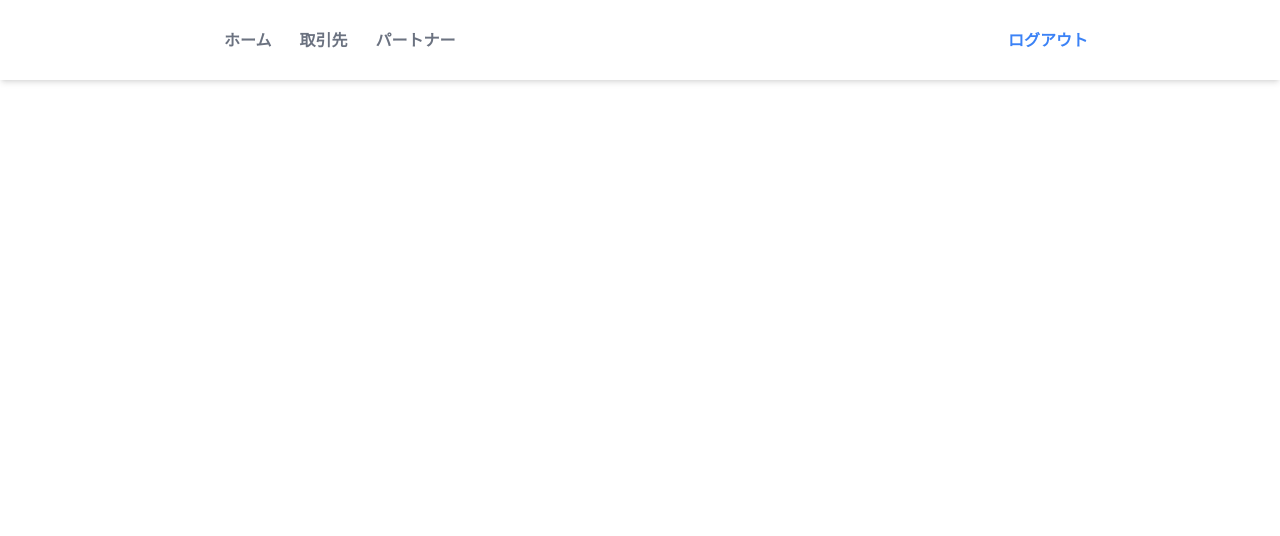
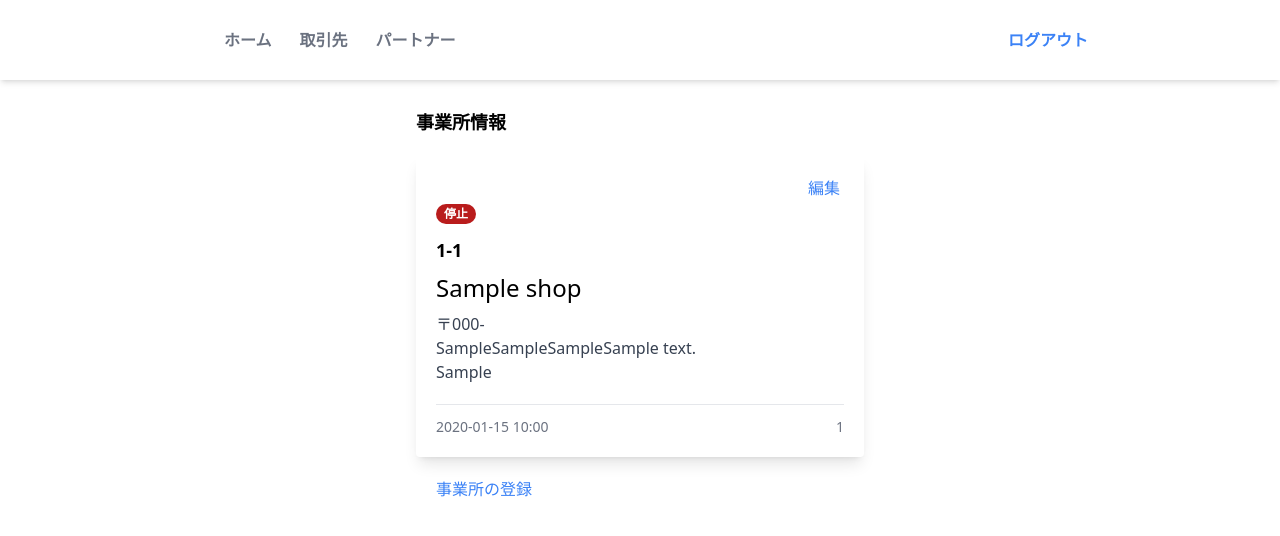
Before and after one commit to hayamakazuyuki/sf-mgmt, a Flask app: page /customer/1/1 in a window 1280 px wide. Shown: the top 536 px of the page. Run offline with Flask 2, Linux system fonts and the light colour scheme; tables that the repository leaves empty hold one stand-in row (values such as "Sample post"); some libraries are stand-ins or nearby versions.

Commit message:
shop profile added

```diff
--- a/sf/app/customer/views.py
+++ b/sf/app/customer/views.py
@@ -97,20 +97,30 @@
         bldg = request.form.get('bldg')
         registered_by = 1
 
-        shop = Shop(customer_id=customer_id, id=shop_id, shop_number=shop_number, name=name, zip=zip,
-             prefecture=prefecture, city=city, town=town, address=address, bldg=bldg, registered_by=registered_by)
+        # check if requested shop already exists in the db
+        exists = Shop.query.get((customer_id, shop_id))
 
-        db.session.add(shop)
+        if exists:
+            return redirect(url_for('customer.shop_profile', customer_id=customer_id, id=shop_id))
 
-        db.session.commit()
+        else:
 
-        flash('事業所を登録しました。', 'success')
+            shop = Shop(customer_id=customer_id, id=shop_id, shop_number=shop_number, name=name, zip=zip,
+                 prefecture=prefecture, city=city, town=town, address=address, bldg=bldg, registered_by=registered_by)
 
-        return redirect(url_for('customer.shop_profile', customer_id=customer_id, id=shop_id))
+            db.session.add(shop)
+
+            db.session.commit()
+
+            flash('事業所を登録しました。', 'success')
+
+            return redirect(url_for('customer.shop_profile', customer_id=customer_id, id=shop_id))
 
     return render_template('customer/shop_register.html', customer=customer, form=form)
 
 
 @customer.route('/<int:customer_id>/<int:id>')
 def shop_profile(customer_id, id):
-    return render_template('customer/shop_profile.html')
+    shop = Shop.query.get_or_404((customer_id, id))
+
+    return render_template('customer/shop_profile.html', shop=shop)
--- a/sf/app/templates/customer/profile.html
+++ b/sf/app/templates/customer/profile.html
@@ -63,7 +63,7 @@
             <tbody>
             {% for shop in shops.items %}
                 <tr class="">
-                    <td class="border-b"><a class="text-blue-600 hover:underline hover:text-blue-800" href="/customer/{{ customer.id }}">
+                    <td class="border-b"><a class="text-blue-600 hover:underline hover:text-blue-800" href="/customer/{{ customer.id }}/{{ shop.id }}">
                         {{ shop.id }}</a></td>
                     <td class="border-b">{{ shop.name }}</td>
                     <td class="border-b">{{ shop.prefecture }}{{ shop.city }}</td>
--- a/sf/app/templates/customer/shop_profile.html
+++ b/sf/app/templates/customer/shop_profile.html
@@ -2,4 +2,39 @@
 {% block content %}
 {% include "navbar.html" %}
 {% include "_flashing.html" %}
+
+<div class="container max-w-2xl mx-auto mt-7 px-2">
+    <div class="max-w-md mx-auto">
+        <p class="font-bold text-lg my-5">事業所情報</p>
+        <div class="max-w-xl rounded shadow-lg my-5 p-5">
+            <div class="">
+                <p class="text-right">
+                    <a href="/customer/{{ shop.customer_id }}/{{ shop.id }}/edit" class="px-1 py-1 text-blue-500 rounded-full hover:bg-blue-100 text-right">編集</a>
+                </p>
+                <p class="text-gray-500 text-sm">
+                </p>
+            </div>
+            {% if shop.is_inactive %}
+            <p class="inline-flex items-center justify-center px-2 py-1 text-xs font-bold leading-none text-white bg-red-700 rounded-full">停止</p>
+            {% endif %}
+            <p class="mt-3 text-lg font-bold">{{ shop.customer_id }}-{{ shop.id }}</p>
+            <p class="text-2xl my-2">{{ shop.name }}</p>
+            <p class="text-gray-700">{{ '〒{}-{}'.format(shop.zip[:3], shop.zip[3:]) }}</p>
+            <p class="text-gray-700">{{ shop.prefecture }}{{ shop.city }}{{ shop.town }}{{ shop.address }}</p>
+            <p class="text-gray-700">{{ shop.bldg }}</p>
+            <hr class="mt-5 mb-3">
+
+            <div class="flex justify-between text-gray-500 text-sm">
+                <p class="items-end">{{ shop.registered_at.strftime('%Y-%m-%d %H:%M') }}</p>
+                <p class="items-end">{{ shop.registered_by }}</p>
+            </div>
+        </div>
+        <p class="mx-5">
+            <a href="/customer/{{ shop.id }}/shop/register" class="text-blue-500 hover:text-blue-700 hover:underline">
+            事業所の登録
+            </a>
+        </p>
+    </div>
+</div>
+
 {% endblock %}
```
